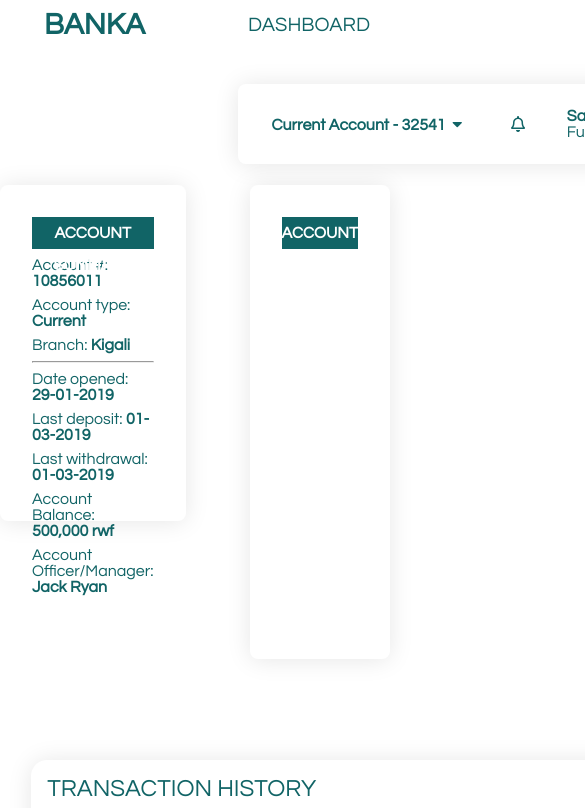
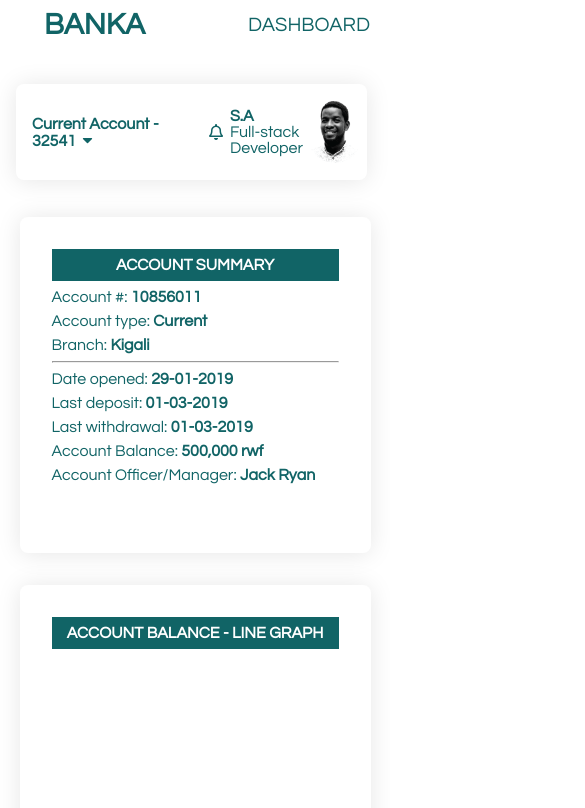
Before and after one commit to adafia/banka, a plain HTML site: page ui/user-dashboard.html in a window 390 px wide. Shown: the top 808 px of the page, 585 px wide, since content can reach past the window. Drawn offline with Linux system fonts and the light colour scheme; a script that the page names is missing.

Commit message:
Make user dashbaord responsive

```diff
--- a/ui/css/user-dashboard.css
+++ b/ui/css/user-dashboard.css
@@ -65,6 +65,10 @@ nav ul li a:hover{
     justify-self: end;
     position: relative;
     padding: 0 1rem;
+}
+
+.ab {
+    display: none;
 }
 
 .title-bar > h4 ul{
@@ -200,3 +204,58 @@ tr:hover {
     color: #fff;
     height: 2rem;
 }
+
+
+@media screen and (max-width: 600px) {
+    .title-bar {
+        position: absolute;
+        display: grid;
+        grid-template-columns: 2fr .3fr 1fr;
+        width: 90%;
+        height: 6rem;
+        border-radius: .5rem;
+        box-shadow: 0 1px 1.5rem rgba(0, 0, 0, .1);
+        left: 0;
+        top: 10%;
+        place-items: center;
+        color: #116466;
+        margin: 0 1rem;
+    }
+
+    .name {
+        display: none;
+    }
+
+    .ab {
+        display: inline;
+    }
+
+    #summary {
+       position: absolute;
+       width: 90%;
+       margin: 3rem 0 0 0;
+    }
+
+    #graph {
+        position: absolute;
+        width: 90%;
+        margin: 26rem 0 0 0;
+    }
+
+    #chartContainer {
+        overflow: auto;
+    }
+
+    .transaction-history {
+        position: absolute;
+        width: 90%;
+        overflow: auto;
+        left: 0;
+        margin: 22rem 1rem 4rem 1rem;
+    }
+
+    .transaction-history table {
+        overflow: auto;
+        color: #116466;
+    }
+}
--- a/ui/user-dashboard.html
+++ b/ui/user-dashboard.html
@@ -75,7 +75,8 @@
         </div>
         <div class="user-info">
             <div class="text">
-                <h4>Samuel Adafia</h4>
+                <h4 class="ab">S.A</h4>
+                <h4 class="name">Samuel Adafia</h4>
                 <p>Full-stack Developer</p>
             </div>
             <div class="avi">
```
